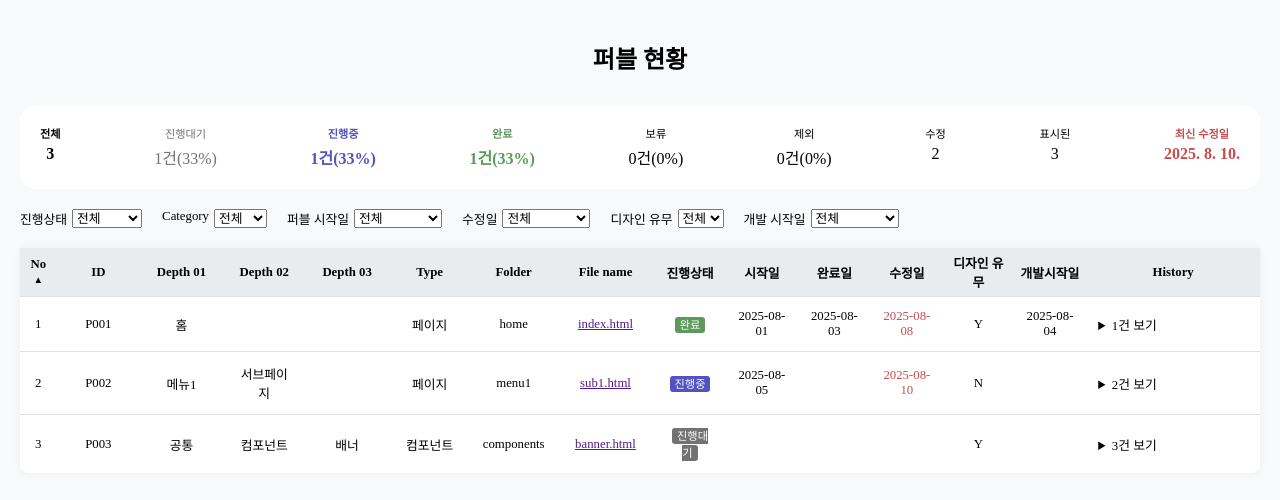
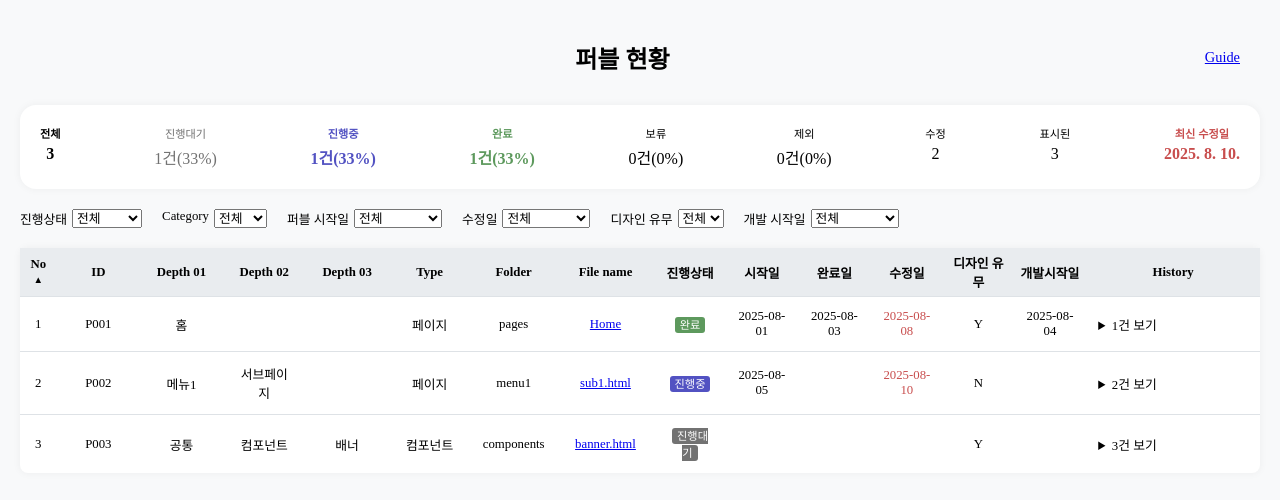
Before and after one commit to hyojeong0927/react-mui-template, a React (Vite) app: page /publish/ in a window 1280 px wide. Shown: the top 500 px of the page. Built offline with nearby package versions, Linux system fonts and the light colour scheme.

Commit message:
현황판 수정

```diff
--- a/src/publish/data/status/menu00.js
+++ b/src/publish/data/status/menu00.js
@@ -6,9 +6,9 @@ export const menu00 = [
     depth2: '',
     depth3: '',
     type: '페이지',
-    folder: 'home',
-    fileName: 'index.html',
-    fileUrl: '',
+    folder: 'pages',
+    fileName: 'Home',
+    fileUrl: '/home',
     status: '완료',
     startDate: '2025-08-01',
     endDate: '2025-08-03',
--- /dev/null
+++ b/src/publish/guide/GuideIndex.jsx
@@ -0,0 +1,5 @@
+function GuideIndex() {
+  return <div>guide index</div>;
+}
+
+export default GuideIndex;
--- a/src/publish/pubMain.jsx
+++ b/src/publish/pubMain.jsx
@@ -10,9 +10,10 @@ import DashboardLayout from '@/publish/layouts/DashboardLayout';
 import DefaultLayout from '@/publish/layouts/DefaultLayout';
 import BlankLayout from '@/publish/layouts/BlankLayout';
 
-// guide & status
+// status & guide
+import PubStatusPage from '@/publish/status/PubStatusPage';
+import GuideIndex from './guide/GuideIndex';
 import ButtonGuide from '@/publish/guide/ButtonGuide';
-import PubStatusPage from '@/publish/status/PubStatusPage';
 
 // pages
 import Home from '@/publish/pages/Home';
@@ -26,25 +27,26 @@ ReactDOM.createRoot(document.getElementById('root')).render(
       <Routes>
         {/* Main */}
         <Route element={<MainLayout />}>
-          <Route path="/Home" element={<Home />} />
+          <Route path="/pages/home" element={<Home />} />
         </Route>
         {/* Auth */}
         <Route element={<AuthLayout />}>
-          <Route path="/login" element={<Login />} />
+          <Route path="/pages/login" element={<Login />} />
         </Route>
         {/* Dashboard */}
         <Route element={<DashboardLayout />}>
-          <Route path="/dashboard" element={<Dashboard />} />
+          <Route path="/pages/dashboard" element={<Dashboard />} />
+        </Route>
+        {/* Guide & Status */}
+        <Route element={<BlankLayout />}>
+          <Route path="/" element={<PubStatusPage />} />
+          <Route path="/guide/button-guide" element={<ButtonGuide />} />
+          <Route path="/guide" element={<GuideIndex />} />
         </Route>
         {/* Pages */}
         <Route element={<DefaultLayout />}>
           <Route path="/pages/card" element={<Card />} />
         </Route>
-        {/* Guide & Status */}
-        <Route element={<BlankLayout />}>
-          <Route path="/guide/button-guide" element={<ButtonGuide />} />
-          <Route path="/" element={<PubStatusPage />} />
-        </Route>
       </Routes>
     </BrowserRouter>
   </React.StrictMode>,
--- a/src/publish/status/PubStatusPage.jsx
+++ b/src/publish/status/PubStatusPage.jsx
@@ -132,6 +132,11 @@ export default function PubStatusPage() {
     <div className="pub-status">
       <header className="pub-status__header">
         <h1 className="pub-status__title">퍼블 현황</h1>
+        <div className="pub-status__title-link">
+          <a href="/publish/guide" target="_blank" rel="noopener noreferrer">
+            Guide
+          </a>
+        </div>
       </header>
 
       {/* 요약 */}
@@ -243,7 +248,7 @@ export default function PubStatusPage() {
                     <td key={col.key}>
                       {col.key === 'fileName' ? (
                         <a
-                          href={row.fileUrl}
+                          href={`/publish/${row.folder}${row.fileUrl}`}
                           target="_blank"
                           rel="noopener noreferrer"
                         >
--- a/src/publish/status/status.scss
+++ b/src/publish/status/status.scss
@@ -13,12 +13,20 @@ $modify: #c84d4d;
   height: calc(100vh - 40px);
   background-color: #f8f9fa;
   &__header {
+    display: flex;
+    align-items: center;
+    justify-content: center;
     margin-bottom: 10px;
     padding: 20px;
     & .pub-status__title {
+      margin-left: auto;
       font-size: 1.5rem;
       font-weight: bold;
       text-align: center;
+      &-link {
+        margin-left: auto;
+        font-size: 0.9rem;
+      }
     }
   }
 
@@ -30,6 +38,7 @@ $modify: #c84d4d;
     padding: 20px;
     border-radius: 16px;
     background-color: #fff;
+    box-shadow: 0 0 8px rgba(0, 0, 0, 0.05);
     .done {
       color: $done;
       font-weight: bold;
--- a/vite.config.js
+++ b/vite.config.js
@@ -1,7 +1,7 @@
 import { defineConfig } from 'vite';
 import react from '@vitejs/plugin-react';
 import { fileURLToPath } from 'url';
-import { path } from 'path';
+import path from 'path';
 
 const __filename = fileURLToPath(import.meta.url);
 const __dirname = path.dirname(__filename);
```
